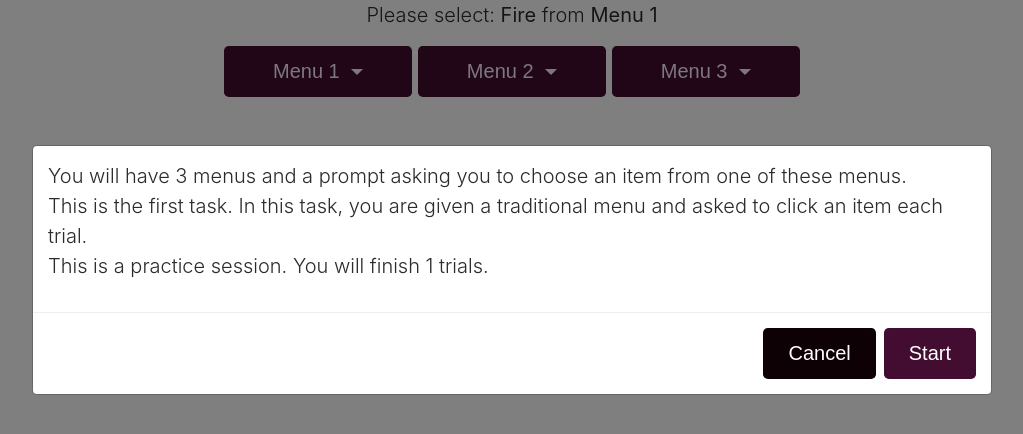
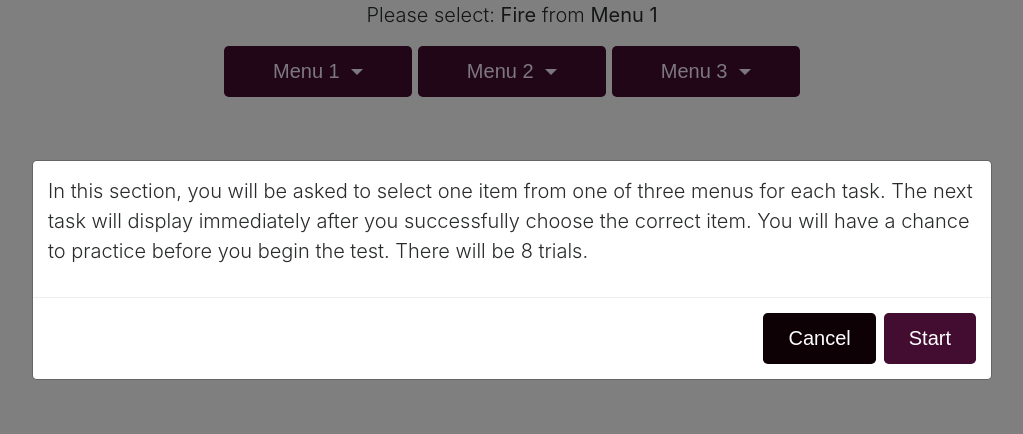
Before and after one commit to phoebelin/ephemeral-adaptation, a plain HTML site: page experiment.html in a window 1280 px wide. Shown: the part 102-536 px from the top of the page, without its empty margins (128-1151 px from the left). Drawn offline with nearby package versions, Linux system fonts and the light colour scheme.

Commit message:
changed instructions, added official trial numbers

```diff
--- a/experiment.html
+++ b/experiment.html
@@ -17,9 +17,9 @@
     <script src="js/generators.js"></script>
     <script>
         //Variables that can be changed
-        var taskTrialNum = 1;
-        var practiceTrialNum = 1;
-        var fadeInTime = 2000;
+        var taskTrialNum = 50;
+        var practiceTrialNum = 8;
+        var fadeInTime = 500;
         //--------------------------------------------------------------------------------------------------------------
         var usedGroups = [];
         var randomNum = function(range){//To generate a Random number without repetition to assure that the items in menus are not repeating.
@@ -56,7 +56,7 @@
         var level = 1;//To store current level
         //--------------------------------------------------------------------------------------------------------------
         $(document).ready(function () {
-            generateModal(level,"You will have 3 menus and a prompt asking you to choose an item from one of these menus.\nThis is the first task. In this task, you are given a traditional menu and asked to click an item each trial. \nThis is a practice session. You will finish " + practiceTrialNum + " trials.");
+            generateModal(level,"In this section, you will be asked to select one item from one of three menus for each task. The next task will display immediately after you successfully choose the correct item. You will have a chance to practice before you begin the test. There will be 8 trials.");
             $("#infoModal").modal("show");
             $('#myprogressbar').attr('aria-valuenow', progress).css('width', progress + "%");
             wordGroups = getWordGroups(data);
--- a/js/listeners.js
+++ b/js/listeners.js
@@ -32,17 +32,17 @@ var itemClickListener = function () {//To control what happens when the user cli
 
                         hit = 40;
                         miss = 10;
-                        text = "In this section, you will be asked to select one item from one of three menus for each task. The next task will display immediately after you successfully choose the correct item. There will be " + taskTrialNum + " tasks in total. You will have a chance to practice before you begin the test.";
+                        text = "In this section, you will finish" + taskTrialNum + " trials similar to the practice trials."
                         break
                     case (3):
                         hit = 6;
                         miss = 2;
-                        text = "In this section, you will be asked to select one item from one of three menus for each task. Some of the items will appear sooner than others. These are items that the system predicted you will most likely need. The predictions may or may not be accurate. The next task will display immediately after you successfully choose the correct item. You will have a chance to practice before you begin the test. This is a practice session. You will finish "+practiceTrialNum+" trials.";
+                        text = "In this section, you will be asked to select one item from one of three menus for each task. Some of the items will appear sooner than others. These are items that the system predicted you will most likely need. The predictions may or may not be accurate. The next task will display immediately after you successfully choose the correct item. You will have a chance to practice before you begin the test. There will be 8 trials.";
                         break
                     case (4):
                         hit = 40;
                         miss = 10;
-                        text = "In this section, you will finish" + taskTrialNum + " trials similar to the practice trials.";
+                        text = "In this section, you will finish " + taskTrialNum + " trials similar to the practice trials.";
                         break
                 }
                 increaseProgress();
```
Also changed, not shown: 1 other file.
